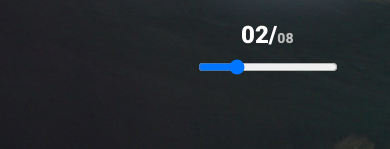
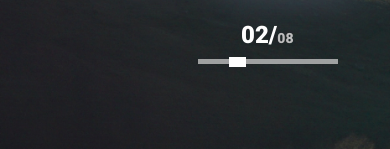
Before and after one commit to DimaZhadan/Zoo_App, a React (Create React App) app: page / in a window 390 px wide. Shown: the part 713-862 px from the top of the page. Built offline with nearby package versions, Linux system fonts and the light colour scheme.

Commit message:
add style to input

```diff
--- a/src/components/slider/Slider.js
+++ b/src/components/slider/Slider.js
@@ -15,7 +15,7 @@
    const [swipeInfo, setSwipeInfo] = useState(false);
    const [transitionX, setTransitionX] = useState(0);
    const [itemId, setItemId] = useState('02');
-   const [value, setValue] = useState(0);
+   const [value, setValue] = useState(2);
 
    const onMouseDown = useCallback(e => {
       if (swipeInfo) return;
@@ -93,7 +93,7 @@
       setValue(e.target.value);
       let bias;
       if (window.innerWidth > 576) {
-         bias = 200;
+         bias = 170;
       } else {
          bias = 100;
       }
@@ -106,7 +106,6 @@
       }
    };
 
-   console.log(value);
    const elements = data.map((item, i) => {
       return (
          <div className={'preview__slider-item ' + item.classBg}
@@ -155,7 +154,7 @@
                      min={0}
                      max={8}
                      step={1}
-                     defaultValue={2}
+                     defaultValue={value}
                      className='preview__slider-dots'
                      onInput={e => onScrollClick(e)}
                   ></input>
--- a/src/components/slider/slider.scss
+++ b/src/components/slider/slider.scss
@@ -225,8 +225,83 @@
       }
 
       &-scroll {
-         input[tupe=range] {
-            background: #fefefe;
+
+         input[type=range] {
+            height: 5px;
+            -webkit-appearance: none;
+            width: 245px;
+            background: rgba(189, 189, 189, 0.57);
+         }
+
+         input[type=range]:focus {
+            outline: none;
+         }
+
+         input[type=range]::-webkit-slider-runnable-track {
+            width: 100%;
+            height: 5px;
+            cursor: pointer;
+            animate: 0.2s;
+            background: rgba(189, 189, 189, 0.57);
+         }
+
+         input[type=range]::-webkit-slider-thumb {
+            height: 10px;
+            width: 30px;
+            background: var(--pagination-dots-bg);
+            cursor: pointer;
+            -webkit-appearance: none;
+            margin-top: -2.5px;
+         }
+
+         input[type=range]:focus::-webkit-slider-runnable-track {
+            background: rgba(189, 189, 189, 0.57);
+         }
+
+         input[type=range]::-moz-range-track {
+            width: 100%;
+            height: 5px;
+            cursor: pointer;
+            animate: 0.2s;
+            background: rgba(189, 189, 189, 0.57);
+         }
+
+         input[type=range]::-moz-range-thumb {
+            height: 10px;
+            width: 30px;
+            background: var(--pagination-dots-bg);
+            cursor: pointer;
+         }
+
+         input[type=range]::-ms-track {
+            width: 100%;
+            height: 5px;
+            cursor: pointer;
+            animate: 0.2s;
+         }
+
+         input[type=range]::-ms-fill-lower {
+            background: rgba(189, 189, 189, 0.57);
+         }
+
+         input[type=range]::-ms-fill-upper {
+            background: rgba(189, 189, 189, 0.57);
+         }
+
+         input[type=range]::-ms-thumb {
+            margin-top: 1px;
+            height: 10px;
+            width: 30px;
+            background: var(--pagination-dots-bg);
+            cursor: pointer;
+         }
+
+         input[type=range]:focus::-ms-fill-lower {
+            background: rgba(189, 189, 189, 0.57);
+         }
+
+         input[type=range]:focus::-ms-fill-upper {
+            background: rgba(189, 189, 189, 0.57);
          }
 
       }
@@ -343,8 +418,86 @@
             }
          }
 
-         &-dots {
-            width: 140px;
+         &-scroll {
+
+            input[type=range] {
+               height: 5px;
+               -webkit-appearance: none;
+               width: 140px;
+               background: rgba(189, 189, 189, 0.57);
+            }
+
+            input[type=range]:focus {
+               outline: none;
+            }
+
+            input[type=range]::-webkit-slider-runnable-track {
+               width: 100%;
+               height: 5px;
+               cursor: pointer;
+               animate: 0.2s;
+               background: rgba(189, 189, 189, 0.57);
+            }
+
+            input[type=range]::-webkit-slider-thumb {
+               height: 10px;
+               width: 17px;
+               background: var(--pagination-dots-bg);
+               cursor: pointer;
+               -webkit-appearance: none;
+               margin-top: -2.5px;
+            }
+
+            input[type=range]:focus::-webkit-slider-runnable-track {
+               background: rgba(189, 189, 189, 0.57);
+            }
+
+            input[type=range]::-moz-range-track {
+               width: 100%;
+               height: 5px;
+               cursor: pointer;
+               animate: 0.2s;
+               background: rgba(189, 189, 189, 0.57);
+            }
+
+            input[type=range]::-moz-range-thumb {
+               height: 10px;
+               width: 17px;
+               background: var(--pagination-dots-bg);
+               cursor: pointer;
+            }
+
+            input[type=range]::-ms-track {
+               width: 100%;
+               height: 5px;
+               cursor: pointer;
+               animate: 0.2s;
+            }
+
+            input[type=range]::-ms-fill-lower {
+               background: rgba(189, 189, 189, 0.57);
+            }
+
+            input[type=range]::-ms-fill-upper {
+               background: rgba(189, 189, 189, 0.57);
+            }
+
+            input[type=range]::-ms-thumb {
+               margin-top: 1px;
+               height: 10px;
+               width: 17px;
+               background: var(--pagination-dots-bg);
+               cursor: pointer;
+            }
+
+            input[type=range]:focus::-ms-fill-lower {
+               background: rgba(189, 189, 189, 0.57);
+            }
+
+            input[type=range]:focus::-ms-fill-upper {
+               background: rgba(189, 189, 189, 0.57);
+            }
+
          }
       }
    }
--- a/src/index.scss
+++ b/src/index.scss
@@ -12,7 +12,7 @@
    --switcher-shadow: 2px 4px 15px rgba(6, 12, 70, 0.15);
    --text-color: #333;
    --logo-img: url('./resources/img/logo.svg');
-   --pagination-dots-bg: #333;
+   --pagination-dots-bg: #fefefe;
    --social-logo-color: #333;
 }
 
@@ -23,7 +23,7 @@
    --switcher-shadow: 2px 4px 15px rgba(230, 230, 230, 0.15);
    --text-color: #fefefe;
    --logo-img: url('./resources/img/logo-dark.svg');
-   --pagination-dots-bg: #fefefe;
+   --pagination-dots-bg: #333;
    --social-logo-color: #fefefe;
 
 }
--- a/src/services/sliderData.json
+++ b/src/services/sliderData.json
@@ -3,42 +3,50 @@
       {
          "id": "01",
          "description": "Panda’s name is Bei Bei. He is 2 years old. Bei Bei is from China. He loves bamboos.",
-         "classBg": "eagle-bg"
+         "classBg": "eagle-bg",
+         "value": "1"
       },
       {
          "id": "02",
          "description": "Panda’s name is Bei Bei. He is 2 years old. Bei Bei is from China. He loves bamboos.",
-         "classBg": "panda-bg active-scail"
+         "classBg": "panda-bg active-scail",
+         "value": "2"
       },
       {
          "id": "03",
          "description": "Panda’s name is Bei Bei. He is 2 years old. Bei Bei is from China. He loves bamboos.",
-         "classBg": "monkey-bg"
+         "classBg": "monkey-bg",
+         "value": "3"
       },
       {
          "id": "04",
          "description": "Panda’s name is Bei Bei. He is 2 years old. Bei Bei is from China. He loves bamboos.",
-         "classBg": "aligator-bg"
+         "classBg": "aligator-bg",
+         "value": "4"
       },
       {
          "id": "05",
          "description": "Panda’s name is Bei Bei. He is 2 years old. Bei Bei is from China. He loves bamboos.",
-         "classBg": "fox-bg"
+         "classBg": "fox-bg",
+         "value": "5"
       },
       {
          "id": "06",
          "description": "Panda’s name is Bei Bei. He is 2 years old. Bei Bei is from China. He loves bamboos.",
-         "classBg": "sloth-bg"
+         "classBg": "sloth-bg",
+         "value": "6"
       },
       {
          "id": "07",
          "description": "Panda’s name is Bei Bei. He is 2 years old. Bei Bei is from China. He loves bamboos.",
-         "classBg": "elephant-bg"
+         "classBg": "elephant-bg",
+         "value": "7"
       },
       {
          "id": "08",
          "description": "Panda’s name is Bei Bei. He is 2 years old. Bei Bei is from China. He loves bamboos.",
-         "classBg": "panter-bg"
+         "classBg": "panter-bg",
+         "value": "8"
       }
    ]
 }
```
